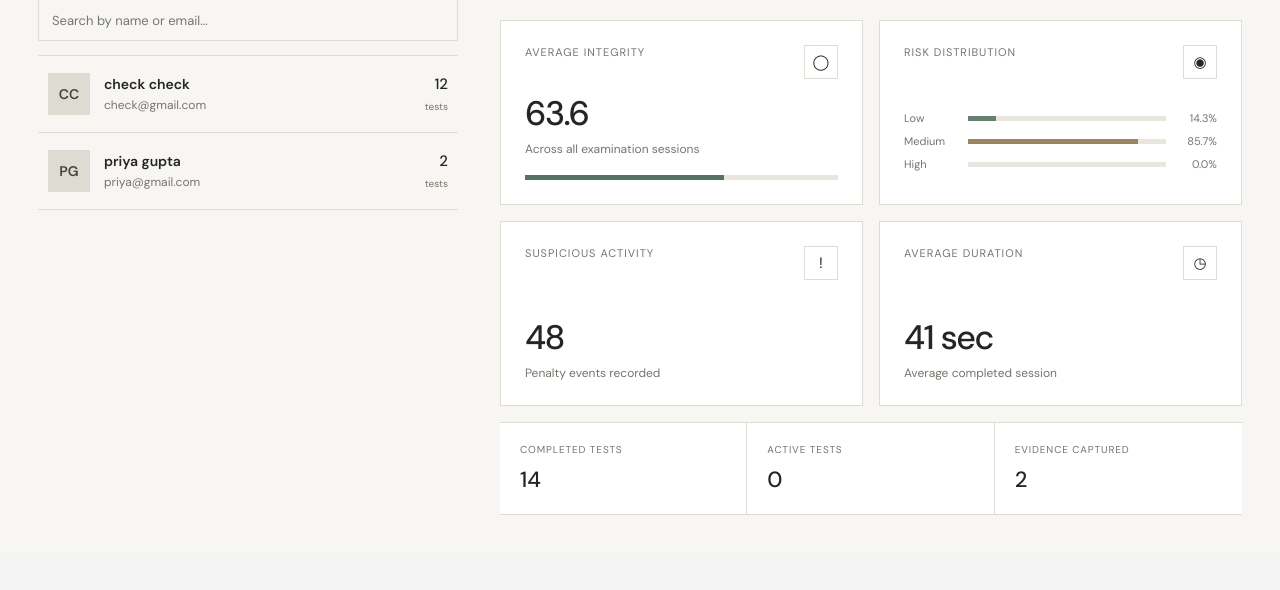
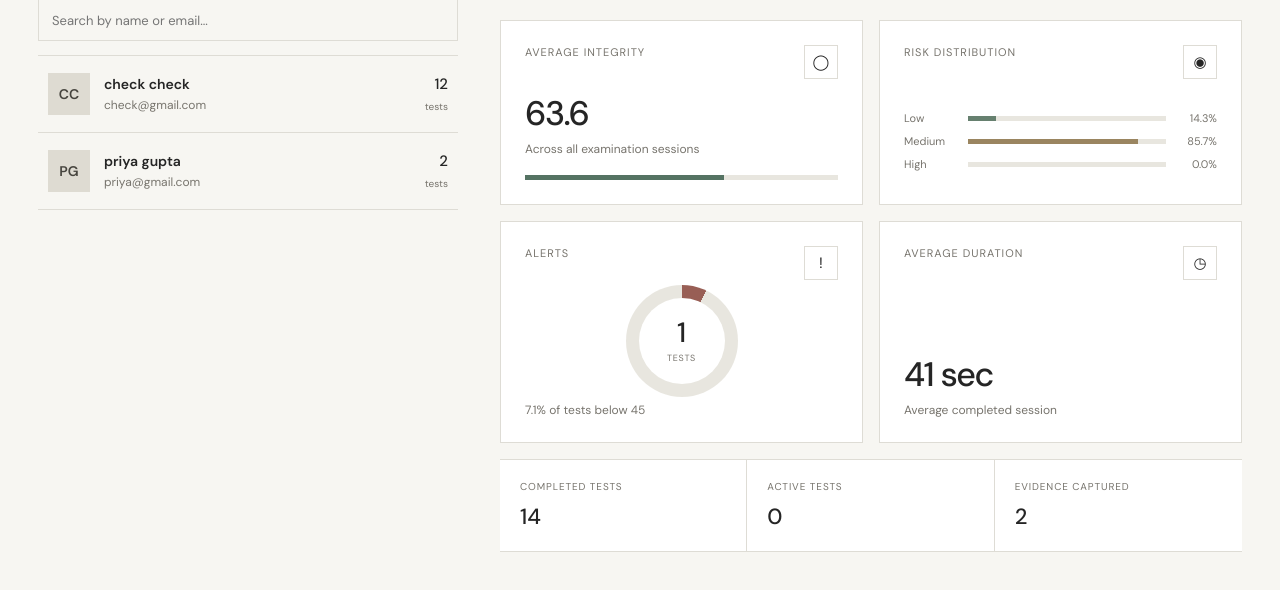
Before and after one commit to askmeanythin/springboard, a Flask app: page /admin/dashboard in a window 1280 px wide. Shown: the part 423-1013 px from the top of the page. Before the commit the page ends 938 px from the top, so only its background shows below. Run offline with Flask 3, Linux system fonts and the light colour scheme; a user stored in the database is signed in; data comes from the database, SQL or seed files in the repository; both versions use the stored data as it was after the commit.

Commit message:
done with minor errors

```diff
--- a/app.py
+++ b/app.py
@@ -1454,24 +1454,46 @@ def admin_dashboard():
 
     # =========================================================
     # ACTIVE SESSIONS
-    #
-    # A session is considered active ONLY when:
-    #
-    # 1. It has not been completed
-    # 2. It has no end_time
-    #
-    # This prevents an old completed session from appearing
-    # as an active examination.
     # =========================================================
 
     cursor.execute("""
         SELECT COUNT(*)
         FROM ExamSession
-        WHERE status != 'Completed'
-          AND end_time IS NULL
+        WHERE status IN ('Started', 'Resumed')
+        AND end_time IS NULL
     """)
 
     active_tests = cursor.fetchone()[0] or 0
+
+    print("\n========== ACTIVE SESSION CHECK ==========")
+
+    cursor.execute("""
+        SELECT
+            session_id,
+            candidate_id,
+            start_time,
+            end_time,
+            status
+        FROM ExamSession
+        WHERE status IN ('Started', 'Resumed')
+        AND end_time IS NULL
+        ORDER BY session_id
+    """)
+
+    active_rows = cursor.fetchall()
+
+    print("ACTIVE SESSION COUNT:", len(active_rows))
+
+    for row in active_rows:
+        print(
+            "Session ID:", row["session_id"],
+            "| Candidate ID:", row["candidate_id"],
+            "| Start:", row["start_time"],
+            "| End:", row["end_time"],
+            "| Status:", row["status"]
+        )
+
+    print("==========================================\n")
 
 
     # =========================================================
@@ -1501,6 +1523,61 @@ def admin_dashboard():
     """)
 
     total_violations = cursor.fetchone()[0] or 0
+
+
+    # =========================================================
+    # ALERT TESTS
+    # =========================================================
+    #
+    # Any examination session with integrity below 45
+    # is considered an alert and requires admin review.
+    # =========================================================
+
+    cursor.execute("""
+        SELECT
+            es.session_id,
+            es.candidate_id,
+            c.first_name,
+            c.middle_name,
+            c.last_name,
+            c.email,
+            es.current_integrity,
+            es.status,
+            es.start_time,
+            es.end_time
+
+        FROM ExamSession es
+
+        JOIN Candidate c
+            ON c.candidate_id = es.candidate_id
+
+        WHERE es.current_integrity < 45
+
+        ORDER BY es.current_integrity ASC
+    """)
+
+    alert_rows = cursor.fetchall()
+
+
+    # Number of tests below the alert threshold
+
+    alert_count = len(alert_rows)
+
+
+    # ---------------------------------------------------------
+    # Alert percentage
+    # ---------------------------------------------------------
+
+    if total_tests > 0:
+
+        alert_percentage = round(
+            (alert_count / total_tests) * 100,
+            1
+        )
+
+    else:
+
+        alert_percentage = 0
 
 
     # =========================================================
@@ -1691,7 +1768,13 @@ def admin_dashboard():
 
         high_risk_percentage=high_risk_percentage,
 
-        average_duration=average_duration
+        average_duration=average_duration,
+
+        alert_count=alert_count,
+
+        alert_percentage=alert_percentage,
+
+        alert_rows=alert_rows
 
     )
 
--- a/templates/admin_dashboard.html
+++ b/templates/admin_dashboard.html
@@ -509,6 +509,171 @@ body{
     margin-top:5px;
 }
 
+/* ---------------- ALERT PICTOGRAPH ---------------- */
+
+.alert-box{
+    position:relative;
+}
+
+.alert-circle-wrapper{
+    display:flex;
+    justify-content:center;
+    align-items:center;
+
+    margin-top:5px;
+}
+
+.alert-circle{
+    position:relative;
+
+    width:112px;
+    height:112px;
+
+    border-radius:50%;
+
+    display:flex;
+    align-items:center;
+    justify-content:center;
+
+    background:
+        conic-gradient(
+            #985e55 calc({{ alert_percentage }} * 1%),
+            #e8e6df 0
+        );
+
+    cursor:pointer;
+
+    transition:
+        transform .2s ease,
+        box-shadow .2s ease;
+}
+
+.alert-circle::before{
+    content:"";
+
+    position:absolute;
+
+    width:86px;
+    height:86px;
+
+    border-radius:50%;
+
+    background:white;
+}
+
+.alert-circle:hover{
+    transform:scale(1.04);
+
+    box-shadow:
+        0 8px 22px rgba(0,0,0,.10);
+}
+
+.alert-circle-content{
+    position:relative;
+    z-index:2;
+
+    text-align:center;
+}
+
+.alert-number{
+    font-size:28px;
+    font-weight:500;
+    line-height:1;
+}
+
+.alert-label{
+    margin-top:5px;
+
+    font-size:9px;
+    text-transform:uppercase;
+    letter-spacing:.7px;
+
+    color:var(--muted);
+}
+
+
+/* ---------------- ALERT HOVER ---------------- */
+
+.alert-hover{
+    position:absolute;
+
+    top:45px;
+    left:125px;
+
+    width:270px;
+
+    background:white;
+
+    border:1px solid var(--line);
+
+    padding:18px;
+
+    box-shadow:
+        0 12px 30px rgba(0,0,0,.12);
+
+    opacity:0;
+    visibility:hidden;
+
+    transform:translateY(8px);
+
+    transition:.2s ease;
+
+    z-index:50;
+}
+
+.alert-box:hover .alert-hover{
+    opacity:1;
+    visibility:visible;
+
+    transform:translateY(0);
+}
+
+.alert-hover-title{
+    font-size:13px;
+    font-weight:600;
+
+    margin-bottom:4px;
+}
+
+.alert-hover-subtitle{
+    font-size:11px;
+    color:var(--muted);
+
+    margin-bottom:12px;
+}
+
+.alert-person{
+    display:flex;
+    justify-content:space-between;
+    align-items:center;
+
+    padding:9px 0;
+
+    border-top:1px solid #eceae5;
+
+    font-size:11px;
+}
+
+.alert-person-name{
+    max-width:165px;
+
+    overflow:hidden;
+    white-space:nowrap;
+    text-overflow:ellipsis;
+}
+
+.alert-person-score{
+    color:#985e55;
+    font-weight:600;
+}
+
+.alert-empty{
+    font-size:11px;
+    color:var(--muted);
+
+    padding-top:5px;
+}
+
 
 /* ---------------- INTEGRITY METER ---------------- */
 
@@ -1186,14 +1351,14 @@ body{
                 </div>
 
 
-                <!-- SUSPICIOUS ACTIVITY -->
-
-                <div class="metric-box">
+                <!-- ALERTS -->
+
+                <div class="metric-box alert-box">
 
                     <div class="metric-top">
 
                         <div class="metric-label">
-                            Suspicious Activity
+                            Alerts
                         </div>
 
                         <div class="metric-symbol">
@@ -1203,16 +1368,81 @@ body{
                     </div>
 
 
-                    <div>
-
-                        <div class="metric-number">
-                            {{ total_violations }}
-                        </div>
-
-                        <div class="metric-subtitle">
-                            Penalty events recorded
-                        </div>
-
+                    <div class="alert-circle-wrapper">
+
+                        <div class="alert-circle">
+
+                            <div class="alert-circle-content">
+
+                                <div class="alert-number">
+                                    {{ alert_count }}
+                                </div>
+
+                                <div class="alert-label">
+                                    Tests
+                                </div>
+
+                            </div>
+
+                        </div>
+
+
+                        <!-- HOVER DETAILS -->
+
+                        <div class="alert-hover">
+
+                            <div class="alert-hover-title">
+                                Integrity Alerts
+                            </div>
+
+                            <div class="alert-hover-subtitle">
+                                Tests with integrity below 45
+                            </div>
+
+
+                            {% if alert_rows %}
+
+                                {% for alert in alert_rows %}
+
+                                <div class="alert-person">
+
+                                    <span class="alert-person-name">
+
+                                        {{ alert.first_name }}
+
+                                        {% if alert.middle_name %}
+                                            {{ alert.middle_name }}
+                                        {% endif %}
+
+                                        {{ alert.last_name }}
+
+                                    </span>
+
+                                    <span class="alert-person-score">
+
+                                        {{ "%.1f"|format(alert.current_integrity) }}
+
+                                    </span>
+
+                                </div>
+
+                                {% endfor %}
+
+                            {% else %}
+
+                                <div class="alert-empty">
+                                    No tests currently below the alert threshold.
+                                </div>
+
+                            {% endif %}
+
+                        </div>
+
+                    </div>
+
+
+                    <div class="metric-subtitle">
+                        {{ alert_percentage }}% of tests below 45
                     </div>
 
                 </div>
```
Also changed, not shown: reset_test_sessions.py (added, +138 -0 lines), database/exam.db, 5 other files.
